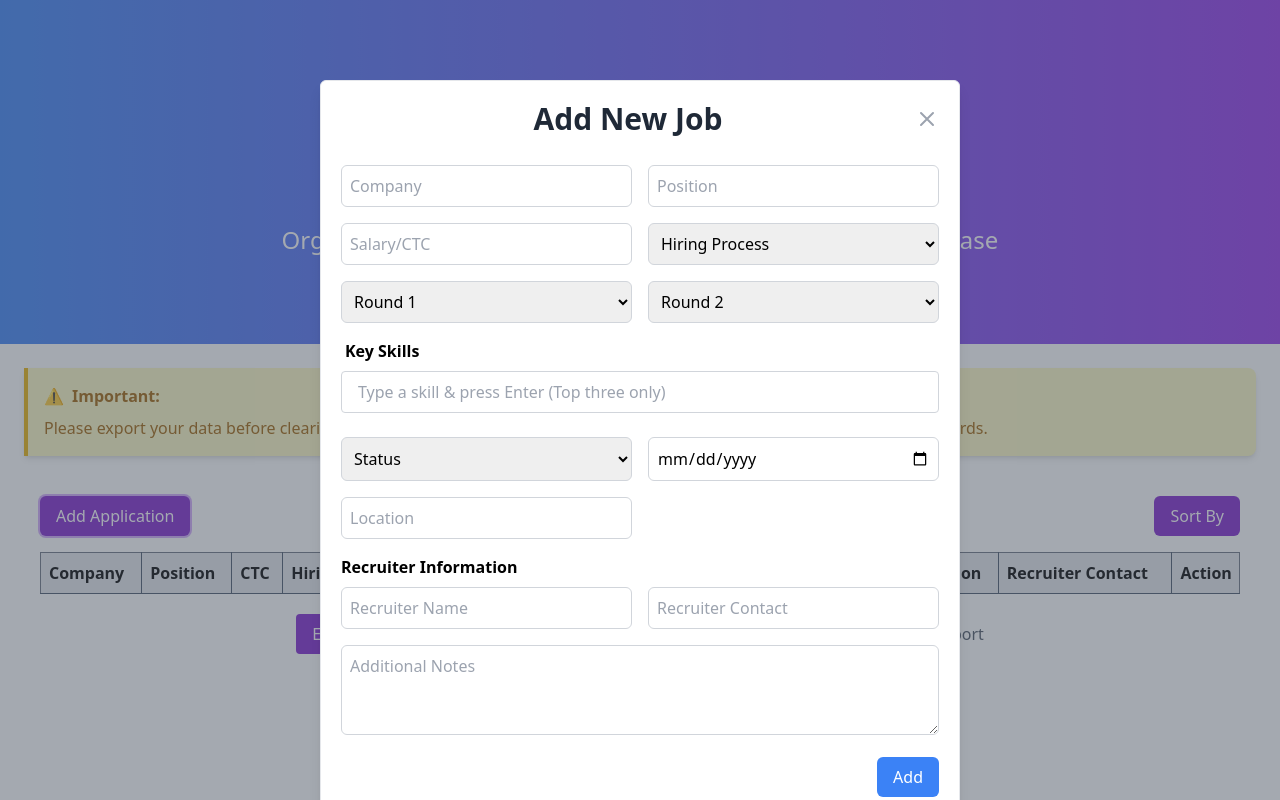
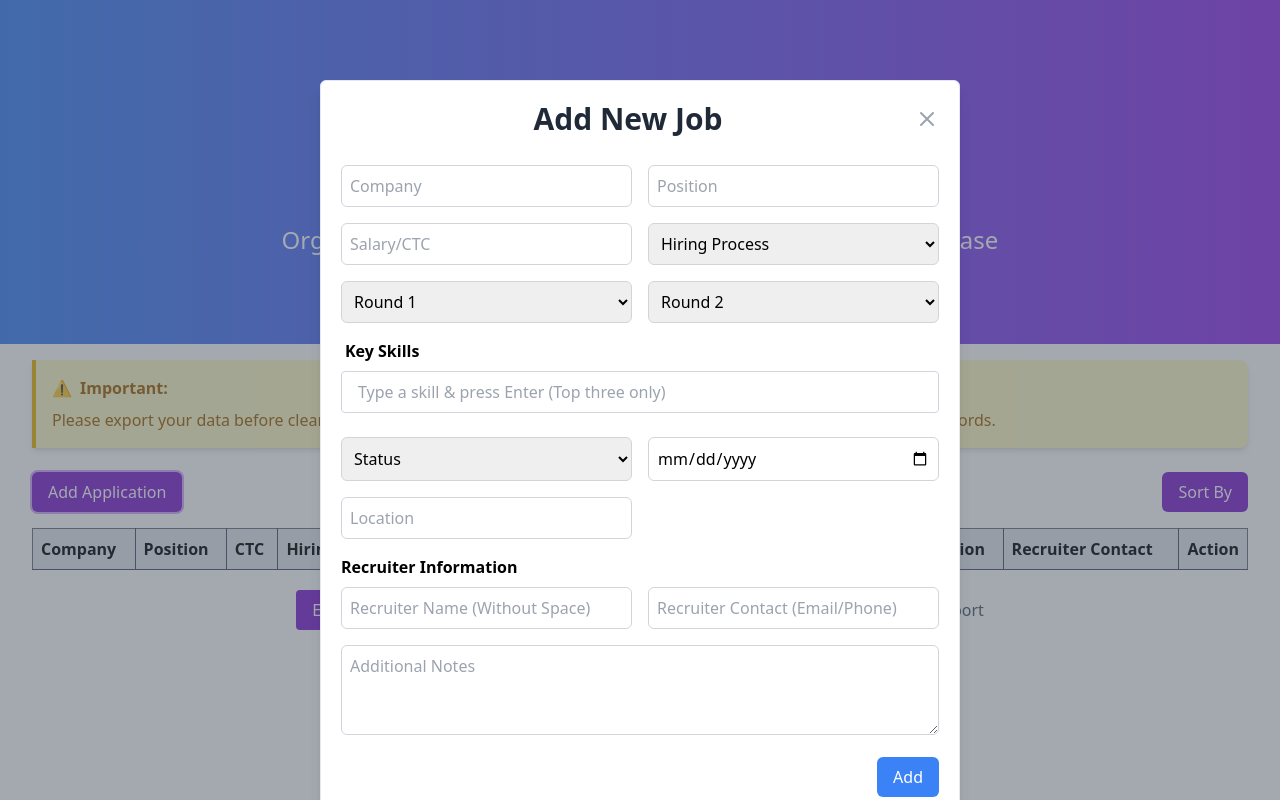
Before and after one commit to vivekanand-vr/trackFlow, a React (Vite) app in the folder trackFlow/: page / in a window 1280 px wide. Both pictures are taken after a click on the button "Add Application". Built offline with nearby package versions, Linux system fonts and the light colour scheme.

Commit message:
Feat: Add input validation & input limits

```diff
--- a/trackFlow/src/App.jsx
+++ b/trackFlow/src/App.jsx
@@ -88,9 +88,8 @@ function App() {
   return (
     <div className="min-h-screen">
       <HeroSection />
-      <div className="mx-auto py-6 sm:px-6">
-        <WarningNote />
-        <div className="rounded-lg p-4">
+        <div className="p-4 px-8">
+          <WarningNote />
           <div className="flex justify-between mb-4">
             <button
               onClick={() => setShowModal(true)}
@@ -126,7 +125,6 @@ function App() {
           <JobList jobs={jobs} onDelete={deleteJob} onUpdate={handleUpdateClick} />
           <ExportImportData jobs={jobs} setJobs={setJobs} />
         </div>
-      </div>
     </div>
   );
 }
--- a/trackFlow/src/components/JobForm.jsx
+++ b/trackFlow/src/components/JobForm.jsx
@@ -88,6 +88,7 @@ const JobForm = ({ onSubmit, selectedJobData, onClose }) => {
               placeholder="Company"
               value={jobData.company}
               onChange={handleChange}
+              maxLength={40}
               required
               className="p-2 border border-gray-300 rounded-md focus:outline-none focus:ring-2 focus:ring-blue-500"
             />
@@ -98,7 +99,7 @@ const JobForm = ({ onSubmit, selectedJobData, onClose }) => {
               placeholder="Position"
               value={jobData.position}
               onChange={handleChange}
-              required
+              required maxLength={45}
               className="p-2 border border-gray-300 rounded-md focus:outline-none focus:ring-2 focus:ring-blue-500"
             />
 
@@ -108,6 +109,7 @@ const JobForm = ({ onSubmit, selectedJobData, onClose }) => {
               placeholder="Salary/CTC"
               value={jobData.salary}
               onChange={handleChange}
+              min={1} max={50}
               required
               className="p-2 border border-gray-300 rounded-md focus:outline-none focus:ring-2 focus:ring-blue-500"
             />
@@ -122,9 +124,9 @@ const JobForm = ({ onSubmit, selectedJobData, onClose }) => {
               <option value="Aptitude and Coding">Aptitude and Coding</option>
               <option value="DSA Coding Round">DSA Coding Round</option>
               <option value="Coding Contest">Coding Contest</option>
-              <option value="Development Assessment">Development Assessment</option>
+              <option value="Development Task">Development Task</option>
               <option value="Hackathon">Hackathon</option>
-              <option value="Direct Interview">Direct Interview</option>
+              <option value="Interview">Interview</option>
             </select>
 
             <select
@@ -191,7 +193,7 @@ const JobForm = ({ onSubmit, selectedJobData, onClose }) => {
               type="text"
               name="location"
               placeholder="Location"
-              value={jobData.location}
+              value={jobData.location} maxLength={50}
               onChange={handleChange}
               className="p-2 border border-gray-300 rounded-md focus:outline-none focus:ring-2 focus:ring-blue-500"
             />
@@ -201,14 +203,14 @@ const JobForm = ({ onSubmit, selectedJobData, onClose }) => {
               <div className="grid grid-cols-1 md:grid-cols-2 gap-4">
                 <input
                   type="text"
-                  placeholder="Recruiter Name"
+                  placeholder="Recruiter Name (Without Space)" maxLength={20}
                   value={recruiterName}
                   onChange={(e) => setRecruiterName(e.target.value)}
                   className="p-2 border border-gray-300 rounded-md focus:outline-none focus:ring-2 focus:ring-blue-500"
                 />
                 <input
                   type="text"
-                  placeholder="Recruiter Contact"
+                  placeholder="Recruiter Contact (Email/Phone)" maxLength={20}
                   value={recruiterContact}
                   onChange={(e) => setRecruiterContact(e.target.value)}
                   className="p-2 border border-gray-300 rounded-md focus:outline-none focus:ring-2 focus:ring-blue-500"
@@ -223,7 +225,7 @@ const JobForm = ({ onSubmit, selectedJobData, onClose }) => {
                 value={jobData.notes}
                 onChange={handleChange}
                 className="w-full p-2 border border-gray-300 rounded-md focus:outline-none focus:ring-2 focus:ring-blue-500"
-                rows="3"
+                rows="3" maxLength={300}
               ></textarea>
             </div>
           </div>
--- a/trackFlow/src/components/SkillsInput.jsx
+++ b/trackFlow/src/components/SkillsInput.jsx
@@ -21,7 +21,7 @@ function SkillsInput({ skills, onSkillsChange }) {
   return (
     <div className="">
       <input
-        type="text"
+        type="text" disabled={skills.length >= 3}
         value={inputValue}
         onChange={(e) => setInputValue(e.target.value)}
         onKeyDown={handleKeyDown}
```
